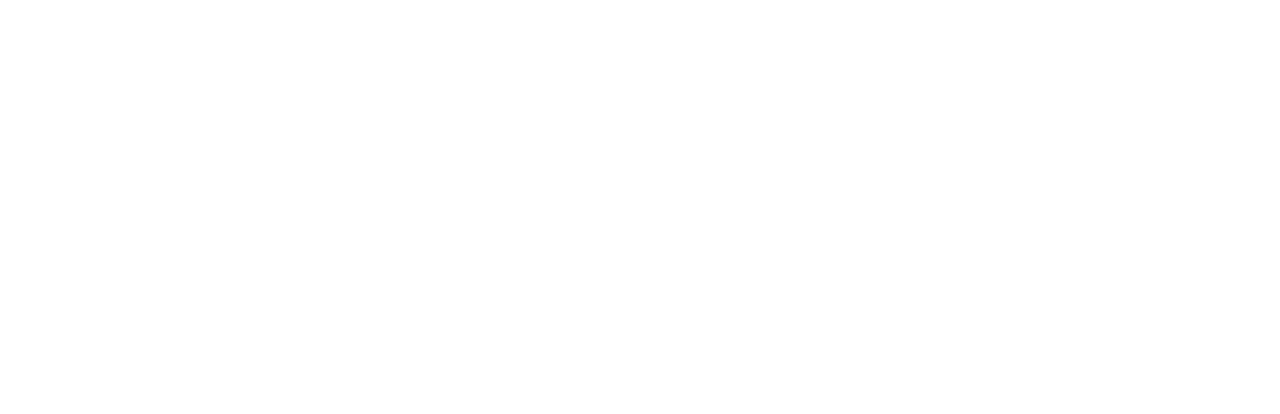
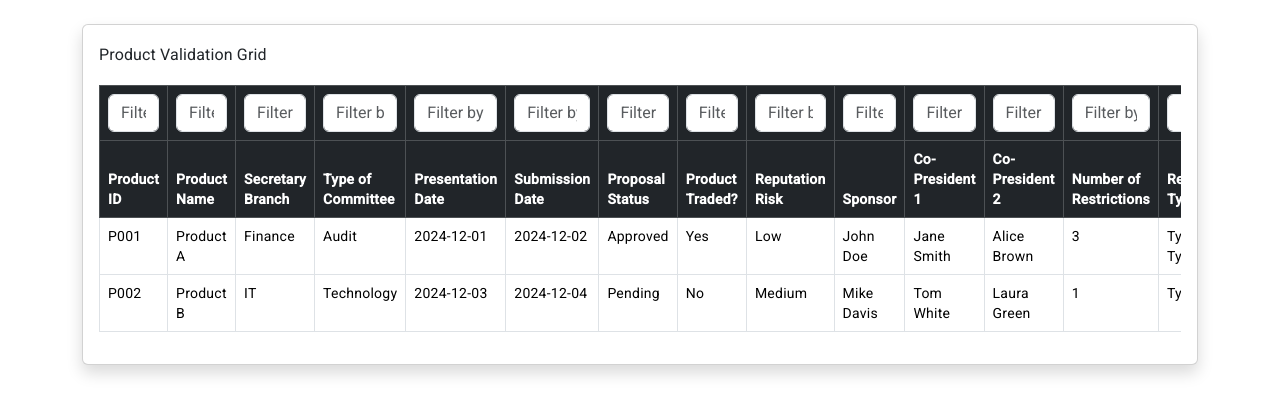
Before and after one commit to maso1997/test, an Angular app: page /product-grid in a window 1280 px wide. Before the commit this address led to /. Shown: the top 414 px of the page. Built offline with nearby package versions, Linux system fonts and the light colour scheme.

Commit message:
product-validation-grid

```diff
--- a/src/app/app-routing.module.ts
+++ b/src/app/app-routing.module.ts
@@ -4,13 +4,15 @@
 import { RiskListComponent } from './components/risks/risk-list/risk-list.component';
 import { ReportComponent } from './components/report/report.component';
 import { ValidationGridComponent } from './components/validation-grid/validation-grid.component'; // Import ValidationGridComponent
+import { ProductValidationGridComponent } from './components/product-validation-grid/product-validation-grid.component';
 
 const routes: Routes = [
   { path: '', redirectTo: 'product-form', pathMatch: 'full' },
   { path: 'product-form', component: ProductFormComponent },
   { path: 'risk-list', component: RiskListComponent },
   { path: 'report', component: ReportComponent },
-  { path: 'validation-grid', component: ValidationGridComponent }, // Add the route
+  { path: 'validation-grid', component: ValidationGridComponent },
+  { path: 'product-grid', component: ProductValidationGridComponent },// Add the route
 ];
 
 @NgModule({
--- a/src/app/app.module.ts
+++ b/src/app/app.module.ts
@@ -14,6 +14,7 @@
 import { RiskService } from './services/risk.service';
 import { TableFilterComponent } from './components/table-filter/table-filter.component';
 import { ValidationGridComponent } from './components/validation-grid/validation-grid.component';
+import { ProductValidationGridComponent } from './components/product-validation-grid/product-validation-grid.component';
 @NgModule({
   declarations: [
     AppComponent,
@@ -22,6 +23,7 @@
     ReportComponent,
     TableFilterComponent,
     ValidationGridComponent,
+    ProductValidationGridComponent,
 
 
   ],
--- /dev/null
+++ b/src/app/components/product-validation-grid/product-validation-grid.component.html
@@ -0,0 +1,35 @@
+<div class="container mt-4">
+    <div class="card shadow">
+      <div class="card-body">
+        <h3 class="card-title mb-3">Product Validation Grid</h3>
+
+        <div class="table-responsive">
+          <table class="table table-bordered">
+            <thead class="table-dark">
+              <tr>
+                <!-- Filter Inputs in a Row -->
+                <th *ngFor="let column of tableColumns">
+                  <input
+                    type="text"
+                    class="form-control"
+                    [(ngModel)]="filters[productKeys[tableColumns.indexOf(column)]]"
+                    (input)="applyFilters()"
+                    placeholder="Filter by {{ column }}"
+                  />
+                </th>
+              </tr>
+              <!-- Column Headers -->
+              <tr>
+                <th *ngFor="let column of tableColumns">{{ column }}</th>
+              </tr>
+            </thead>
+            <tbody>
+              <tr *ngFor="let product of filteredProducts">
+                <td *ngFor="let key of productKeys">{{ product[key] }}</td>
+              </tr>
+            </tbody>
+          </table>
+        </div>
+      </div>
+    </div>
+  </div>
--- /dev/null
+++ b/src/app/components/product-validation-grid/product-validation-grid.component.ts
@@ -0,0 +1,131 @@
+import { Component } from '@angular/core';
+
+interface Product {
+  productId: string;
+  productName: string;
+  secretaryBranch: string;
+  typeOfCommittee: string;
+  presentationDate: string;
+  submissionDate: string;
+  proposalStatus: string;
+  productTraded: string;
+  reputationRisk: string;
+  sponsor: string;
+  coPresident1: string;
+  coPresident2: string;
+  numberOfRestrictions: number;
+  restrictionTypes: string;
+  bookingLocation: string;
+  location: string;
+  openPreConditions: string;
+  openPostConditions: string;
+}
+
+@Component({
+  selector: 'app-product-validation-grid',
+  templateUrl: './product-validation-grid.component.html',
+  styleUrls: ['./product-validation-grid.component.scss']
+})
+export class ProductValidationGridComponent {
+  tableColumns = [
+    'Product ID',
+    'Product Name',
+    'Secretary Branch',
+    'Type of Committee',
+    'Presentation Date',
+    'Submission Date',
+    'Proposal Status',
+    'Product Traded?',
+    'Reputation Risk',
+    'Sponsor',
+    'Co-President 1',
+    'Co-President 2',
+    'Number of Restrictions',
+    'Restriction Types',
+    'Booking Location',
+    'Location',
+    'Open Pre-Conditions',
+    'Open Post-Conditions'
+  ];
+
+  productKeys: (keyof Product)[] = [
+    'productId',
+    'productName',
+    'secretaryBranch',
+    'typeOfCommittee',
+    'presentationDate',
+    'submissionDate',
+    'proposalStatus',
+    'productTraded',
+    'reputationRisk',
+    'sponsor',
+    'coPresident1',
+    'coPresident2',
+    'numberOfRestrictions',
+    'restrictionTypes',
+    'bookingLocation',
+    'location',
+    'openPreConditions',
+    'openPostConditions'
+  ];
+
+  products: Product[] = [
+    {
+      productId: 'P001',
+      productName: 'Product A',
+      secretaryBranch: 'Finance',
+      typeOfCommittee: 'Audit',
+      presentationDate: '2024-12-01',
+      submissionDate: '2024-12-02',
+      proposalStatus: 'Approved',
+      productTraded: 'Yes',
+      reputationRisk: 'Low',
+      sponsor: 'John Doe',
+      coPresident1: 'Jane Smith',
+      coPresident2: 'Alice Brown',
+      numberOfRestrictions: 3,
+      restrictionTypes: 'Type A, Type B',
+      bookingLocation: 'Location A',
+      location: 'Site 1',
+      openPreConditions: 'None',
+      openPostConditions: 'Pending'
+    },
+    {
+      productId: 'P002',
+      productName: 'Product B',
+      secretaryBranch: 'IT',
+      typeOfCommittee: 'Technology',
+      presentationDate: '2024-12-03',
+      submissionDate: '2024-12-04',
+      proposalStatus: 'Pending',
+      productTraded: 'No',
+      reputationRisk: 'Medium',
+      sponsor: 'Mike Davis',
+      coPresident1: 'Tom White',
+      coPresident2: 'Laura Green',
+      numberOfRestrictions: 1,
+      restrictionTypes: 'Type C',
+      bookingLocation: 'Location B',
+      location: 'Site 2',
+      openPreConditions: 'Condition X',
+      openPostConditions: 'Condition Y'
+    }
+  ];
+
+  filteredProducts: Product[] = [...this.products];
+
+  filters: { [key: string]: string } = this.productKeys.reduce((acc, key) => {
+    acc[key] = '';
+    return acc;
+  }, {} as { [key in keyof Product]: string });
+
+  applyFilters() {
+    this.filteredProducts = this.products.filter((product) => {
+      return Object.keys(this.filters).every((key) => {
+        const filterValue = this.filters[key as keyof Product]?.toLowerCase() || '';
+        const productValue = product[key as keyof Product]?.toString().toLowerCase() || '';
+        return productValue.includes(filterValue);
+      });
+    });
+  }
+}
```
Also changed, not shown: src/app/components/product-validation-grid/product-validation-grid.component.scss (added), 1 other file (tests, documents, lock files or other folders).
